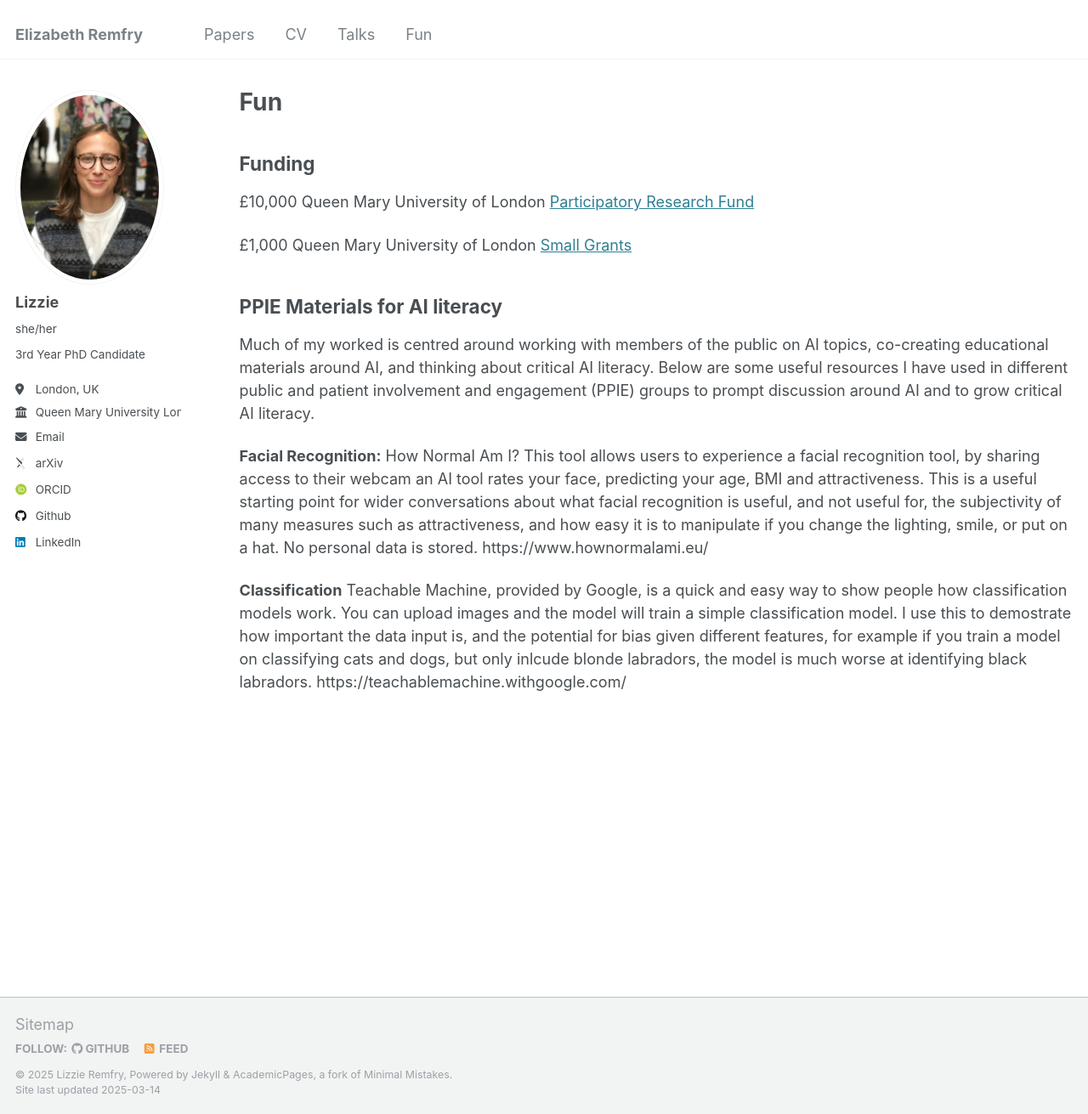
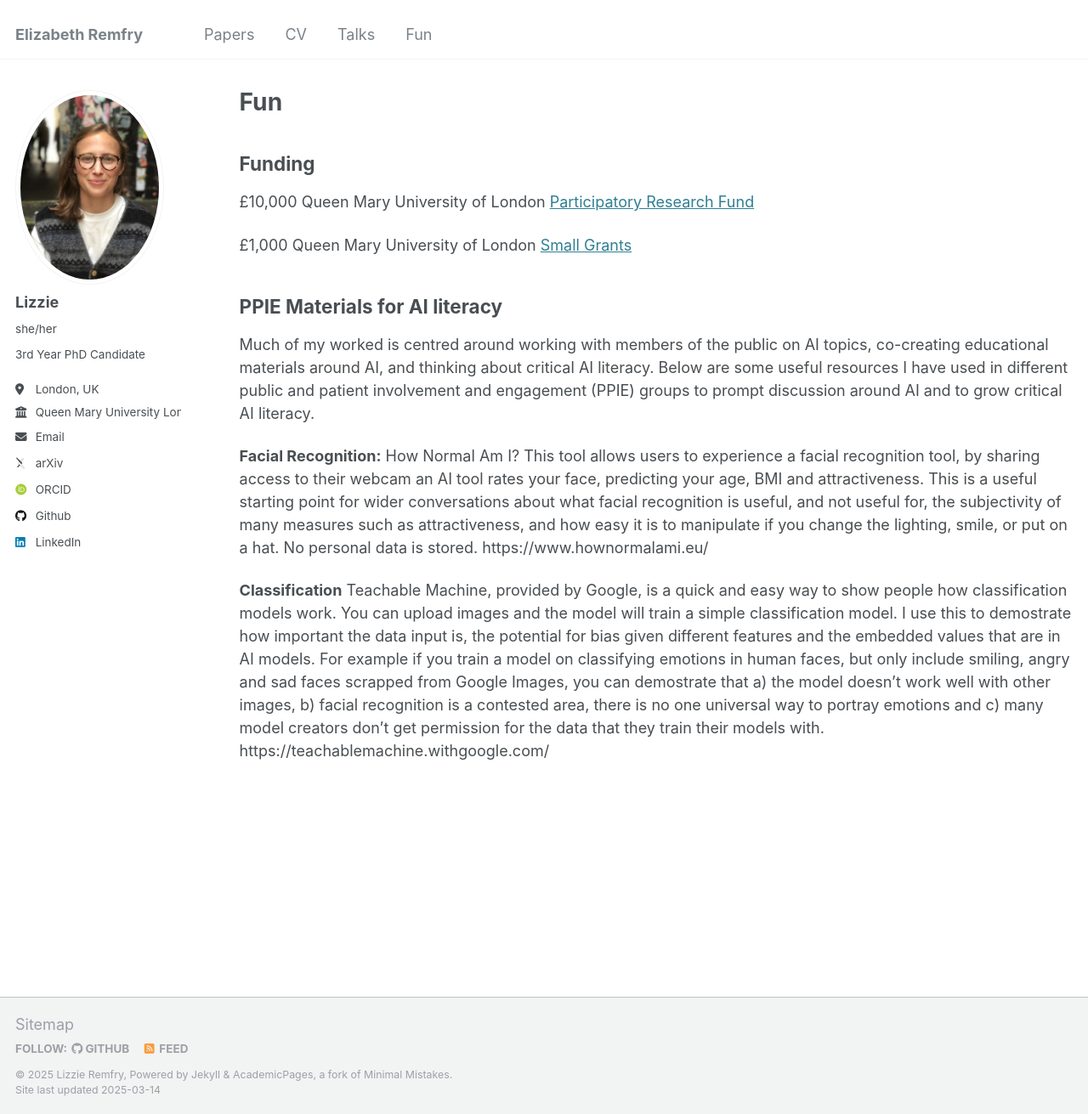
Before and after one commit to LizRem/lizrem.github.io, a Jekyll site: the page built from _pages/fun.md, in a window 1280 px wide and 1311 px high. Shown: the whole window at 85% size. Built offline with Jekyll 4.4.1, drawn with Linux system fonts in a browser that asks for light colours; some web fonts are replaced.

Commit message:
Update fun.md

```diff
--- a/_pages/fun.md
+++ b/_pages/fun.md
@@ -17,4 +17,4 @@ Much of my worked is centred around working with members of the public on AI top
 How Normal Am I? This tool allows users to experience a facial recognition tool, by sharing access to their webcam an AI tool rates your face, predicting your age, BMI and attractiveness. This is a useful starting point for wider conversations about what facial recognition is useful, and not useful for, the subjectivity of many measures such as attractiveness, and how easy it is to manipulate if you change the lighting, smile, or put on a hat. No personal data is stored. https://www.hownormalami.eu/
 
 **Classification**
-Teachable Machine, provided by Google, is a quick and easy way to show people how classification models work. You can upload images and the model will train a simple classification model. I use this to demostrate how important the data input is, and the potential for bias given different features, for example if you train a model on classifying cats and dogs, but only inlcude blonde labradors, the model is much worse at identifying black labradors. https://teachablemachine.withgoogle.com/
+Teachable Machine, provided by Google, is a quick and easy way to show people how classification models work. You can upload images and the model will train a simple classification model. I use this to demostrate how important the data input is, the potential for bias given different features and the embedded values that are in AI models. For example if you train a model on classifying emotions in human faces, but only include smiling, angry and sad faces scrapped from Google Images, you can demostrate that a) the model doesn't work well with other images, b) facial recognition is a contested area, there is no one universal way to portray emotions and c) many model creators don't get permission for the data that they train their models with. https://teachablemachine.withgoogle.com/
```
